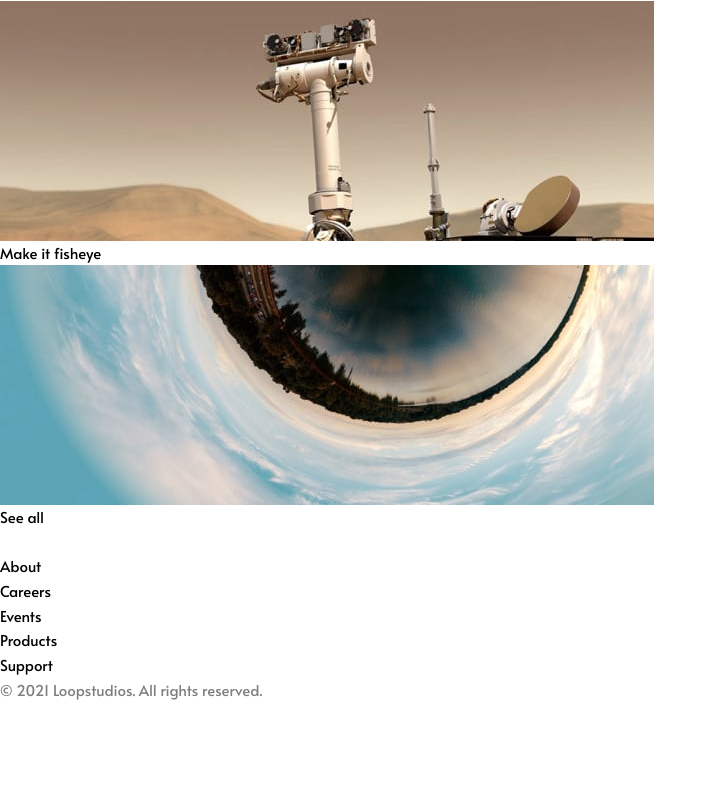
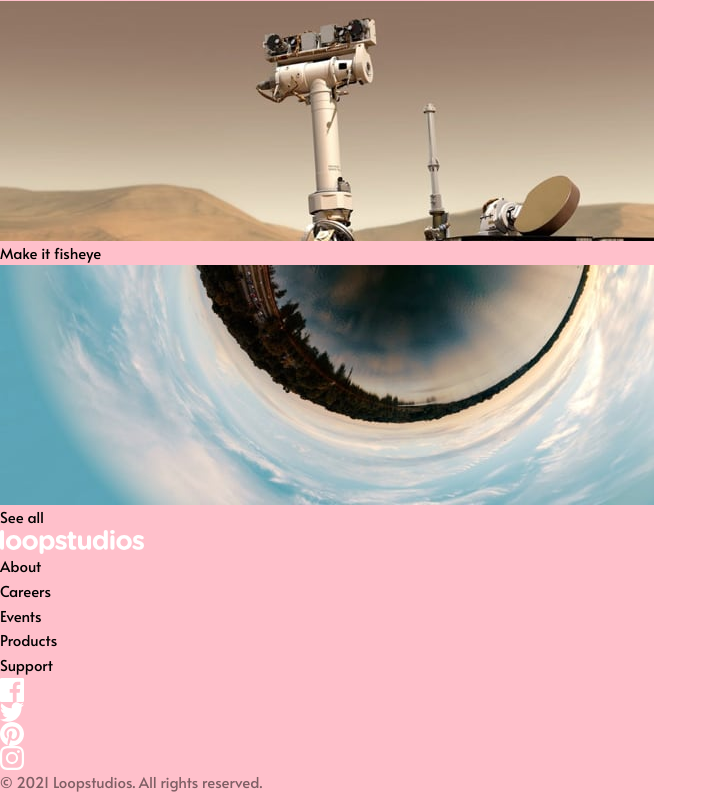
Before and after one commit to Arsalan2078/loopstudios-landing-page, a Next.js app: page / in a window 1280 px wide. Shown: the part 2498-3293 px from the top of the page, without its empty margins (0-717 px from the left). Before the commit the page ends 3201 px from the top, so only its background shows below. Built offline with nearby package versions, Linux system fonts and the light colour scheme.

Commit message:
rough markup added

```diff
--- /dev/null
+++ b/app/page.module.scss
@@ -0,0 +1,3 @@
+.page {
+  background-color: pink;
+}
--- a/app/page.tsx
+++ b/app/page.tsx
@@ -1,11 +1,13 @@
+import css from "./page.module.scss";
 import Link from "next/link";
 import NavLinks from "./components/NavLinks";
 import creations from "./data/creations.json";
 import Logo from "./components/Logo";
+import SocMeds from "./components/SocMeds";
 
 export default function Home() {
   return (
-    <div>
+    <div className={css.page}>
       <header>
         <nav>
           <Logo />
@@ -66,8 +68,12 @@ export default function Home() {
           <NavLinks />
         </nav>
 
-        <div className="opacity-50">
-          © 2021 Loopstudios. All rights reserved.
+        <div>
+          <SocMeds />
+
+          <div className="opacity-50">
+            © 2021 Loopstudios. All rights reserved.
+          </div>
         </div>
       </footer>
     </div>
```
Also changed, not shown: app/page.module.css (added).
